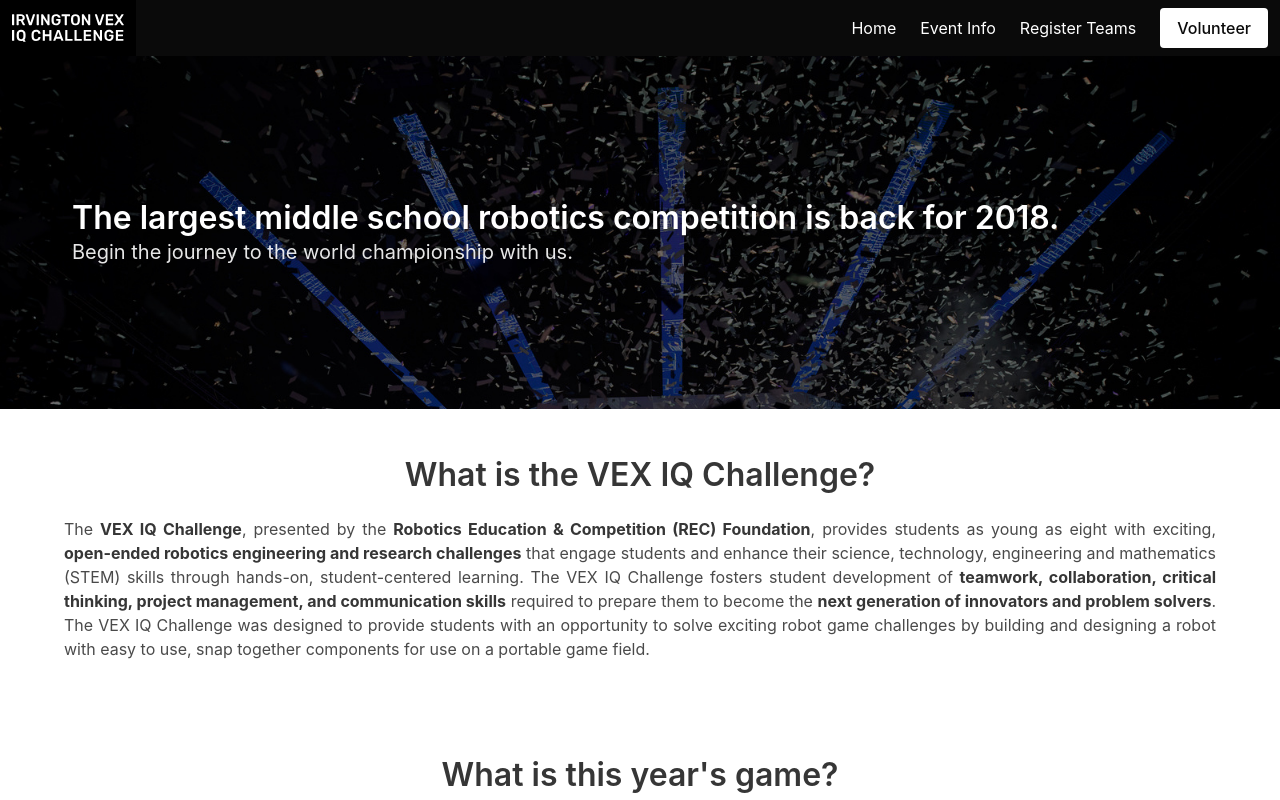
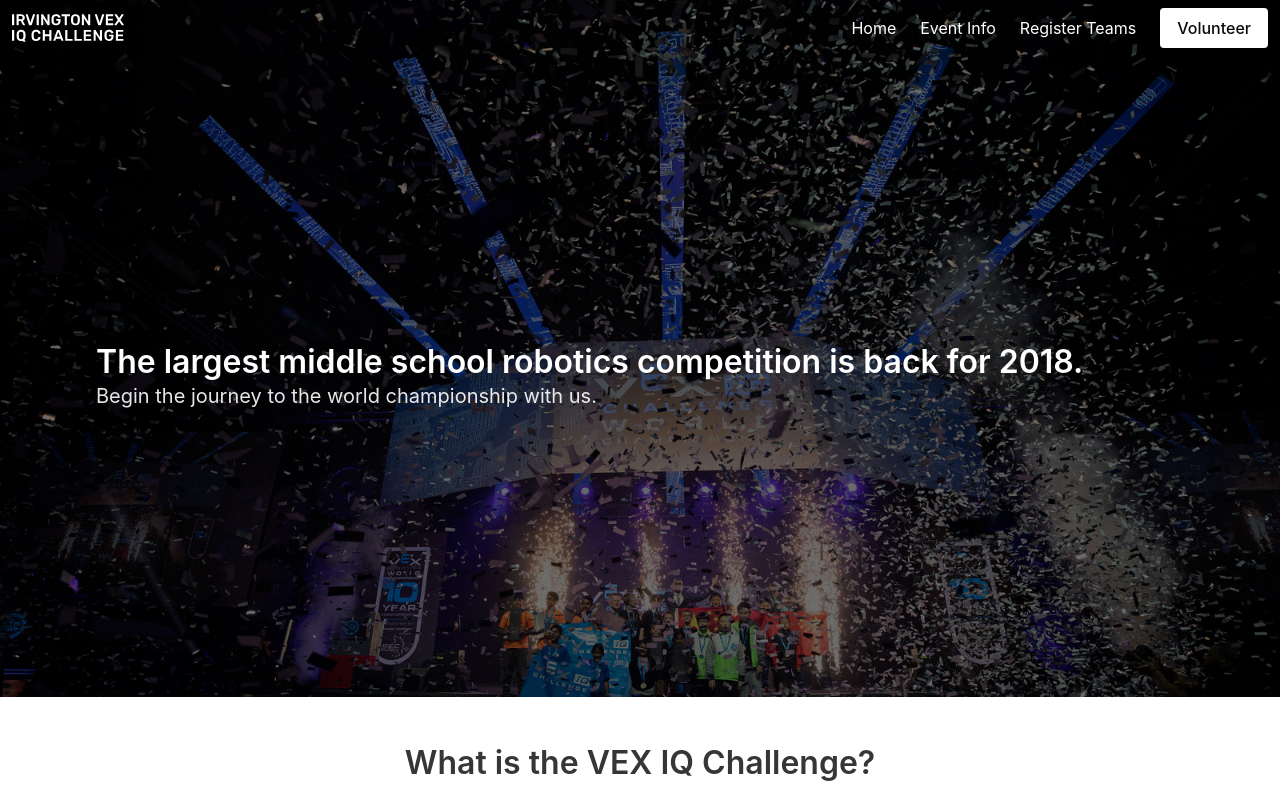
Before and after one commit to IrvingtonRobotics/iq, a plain HTML site: page index.html in a window 1280 px wide. Shown: the top 800 px of the page. Drawn offline with nearby package versions, Linux system fonts and the light colour scheme.

Commit message:
Integrate header into hero

```diff
--- a/index.html
+++ b/index.html
@@ -11,7 +11,9 @@
 </head>
 
 <body>
-    <nav class="navbar is-black is-branded" role="navigation" aria-label="main navigation">
+    <section class="hero is-large is-dark is-iqhero">
+        <div class="nav-header">
+                <nav class="navbar is-transparent is-branded" role="navigation" aria-label="main navigation">
                         <div class="navbar-brand">
                             <a class="navbar-item" href="https://bulma.io">
                                 <img src="img/logo-white.svg" alt="Bulma: a modern CSS framework based on Flexbox" width="112" height="28">
@@ -45,7 +47,7 @@
                                 </div>
                             </div>
                     </nav>
-    <section class="hero is-medium is-danger is-iqhero">
+        </div>
         <div class="hero-body">
             <div class="container">
             <h1 class="title">The largest middle school robotics competition is back for 2018.</h1>
```
Lines whose indentation alone changed are shown as unchanged.
